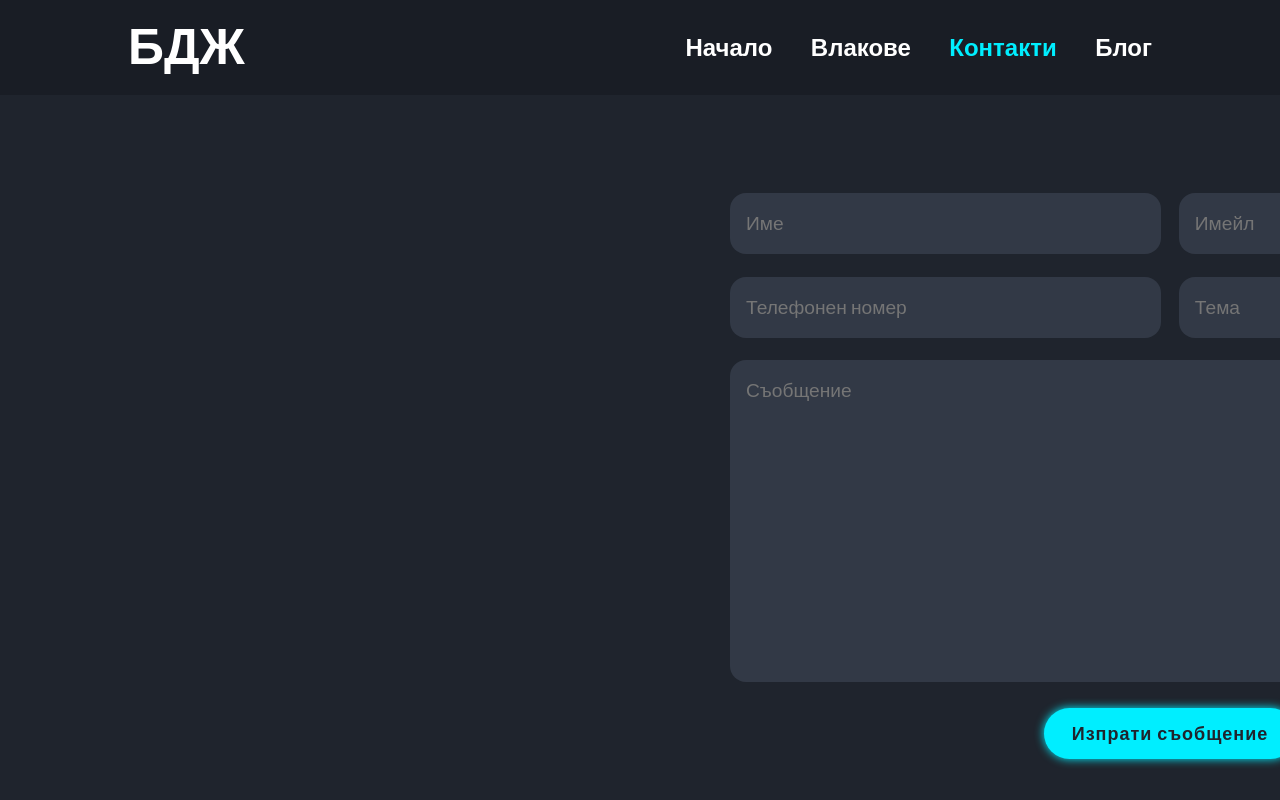
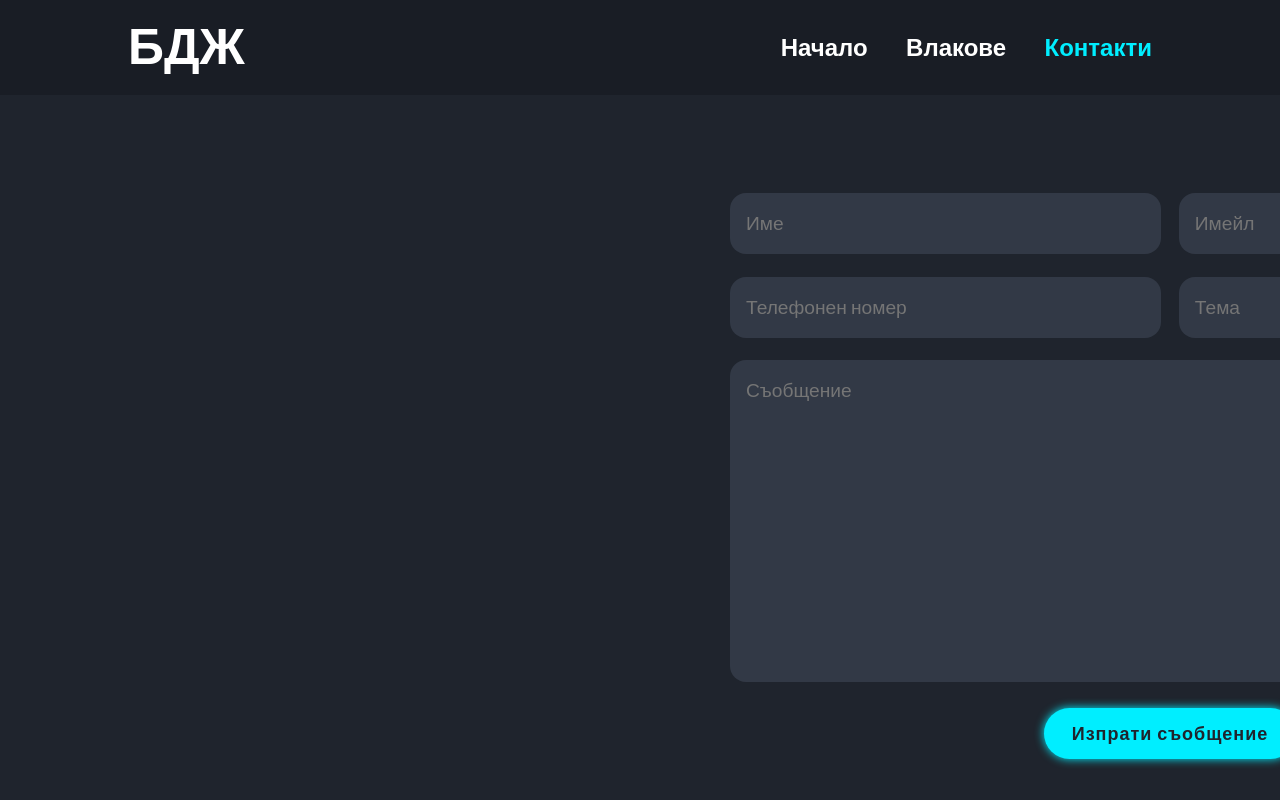
Before and after one commit to ITPG-CODEWARS/codewars-2024-first-round-GoshoG123, a plain HTML site: page contact-page/contact-page.html in a window 1280 px wide. Shown: the top 800 px of the page. Drawn offline with Linux system fonts and the light colour scheme.

Commit message:
Removing Blog element in the navbar on all pages

```diff
--- a/contact-page/contact-page.html
+++ b/contact-page/contact-page.html
@@ -15,7 +15,6 @@
             <a href="../home-page/home-page.html" style="--i:1;">Начало</a>
             <a href="../trains-page/trains-page.html" style="--i:2;">Влакове</a>
             <a class="active" href="contact-page.html" style="--i:3;">Контакти</a>
-            <a href="#" style="--i:4;">Блог</a>
         </nav>
     </header>
 
```
Also changed, not shown: home-page/home-page.html (+0 -1 lines), train-description1-page/train-description1-page.html (+0 -1 lines), train-description2-page/train-description2-page.html (+0 -1 lines), train-description3-page/train-description3-page.html (+0 -1 lines), trains-description1-page/trains-description1-page.html (+0 -1 lines), trains-description2-page/trains-description2-page.html (+0 -1 lines), trains-description3-page/trains-description3-page.html (+0 -1 lines), trains-description4-page/trains-description4-page.html (+0 -1 lines), trains-description5-page/trains-description5-page.html (+0 -1 lines), trains-description6-page/trains-description6-page.html (+0 -1 lines), trains-page/trains-page.html (+0 -1 lines).
